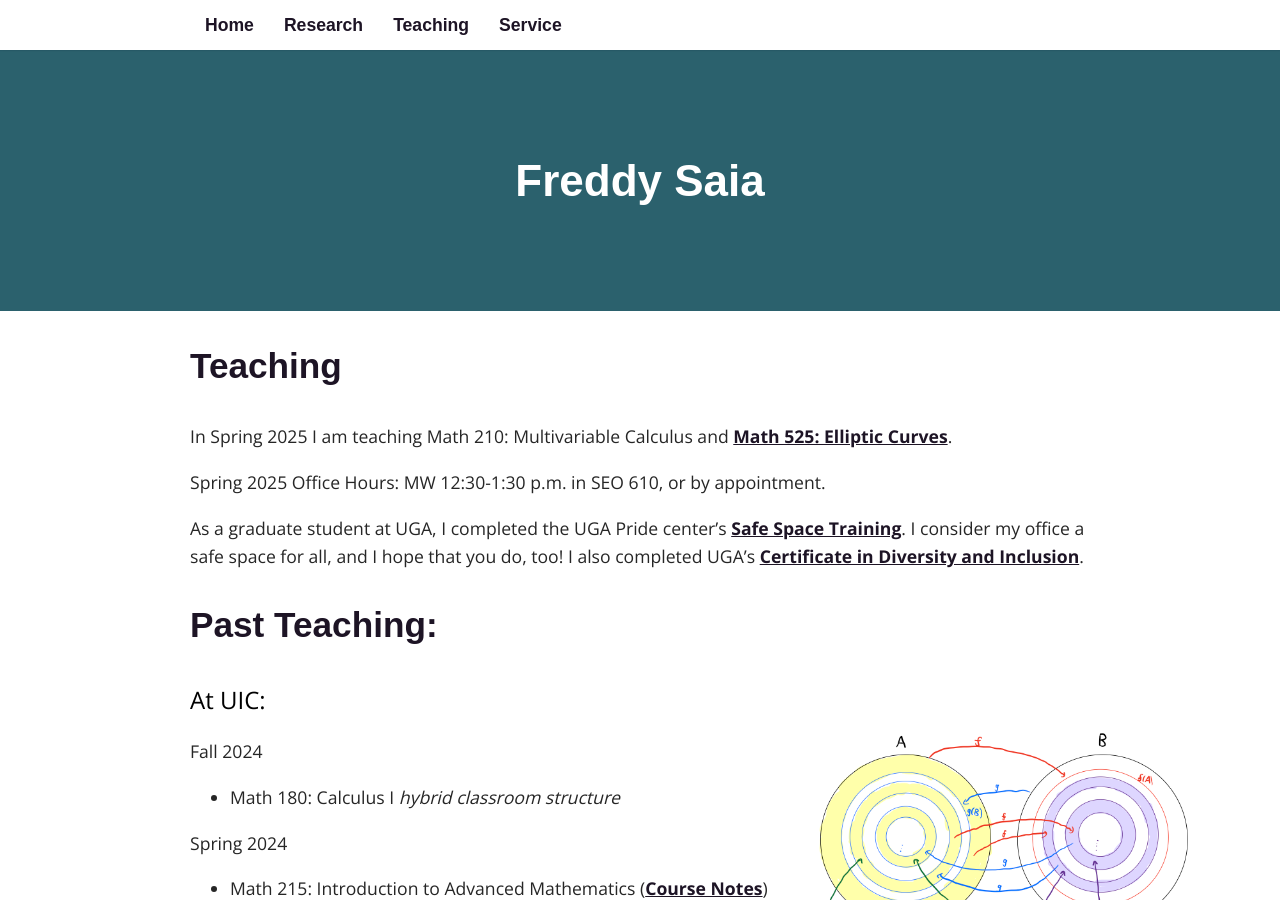
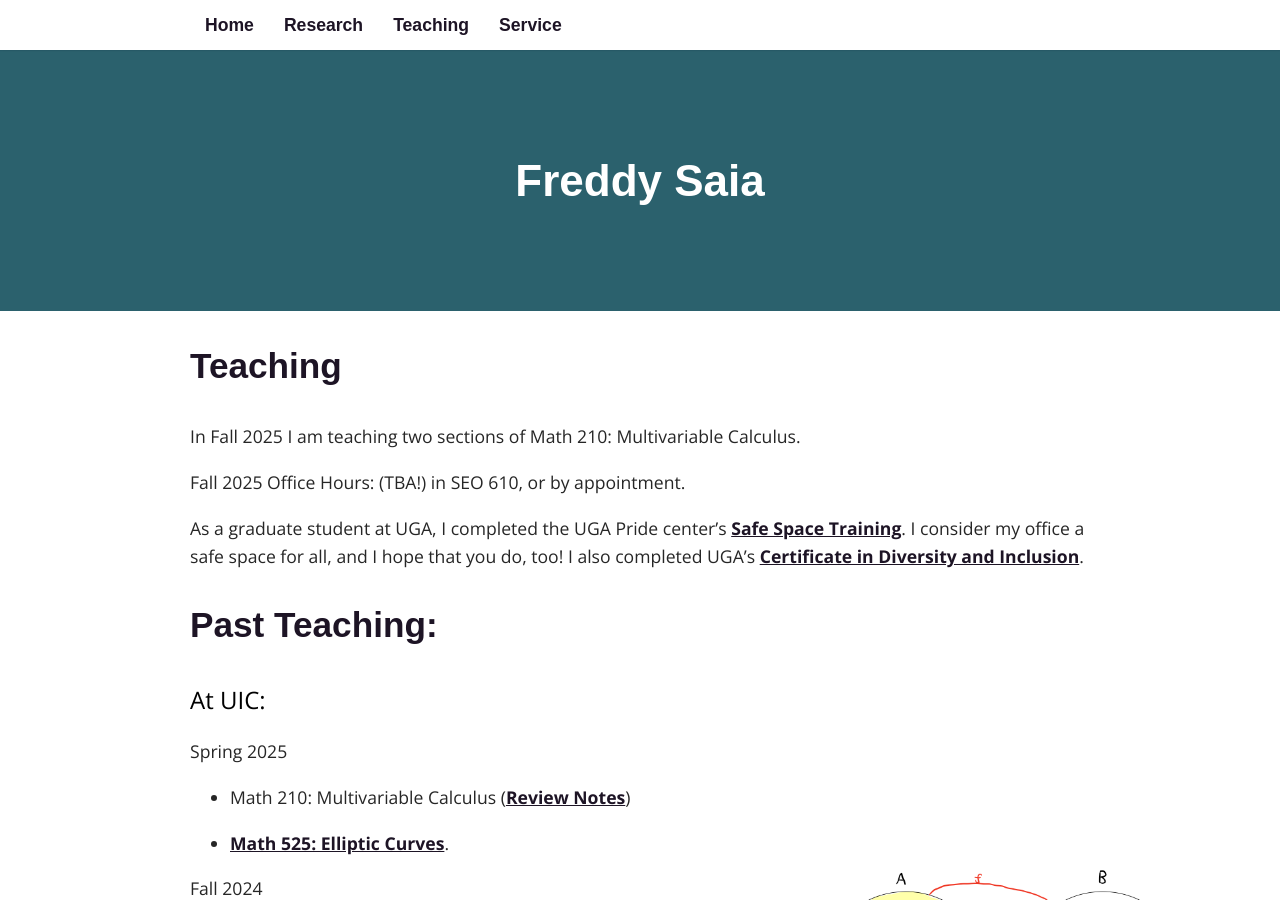
Before and after one commit to fsaia/site, a Jekyll site: the page built from _pages/03_teaching.md, in a window 1280 px wide and 900 px high. Built offline with Jekyll 4.4.1, drawn with Linux system fonts in a browser that asks for light colours; some web fonts are replaced.

Commit message:
Add files via upload

```diff
--- a/_pages/03_teaching.md
+++ b/_pages/03_teaching.md
@@ -5,9 +5,10 @@ title: Teaching
 permalink: /teaching/
 ---
 
-In Spring 2025 I am teaching Math 210: Multivariable Calculus and [Math 525: Elliptic Curves](https://fsaia.github.io/site/math_525/).
+In Fall 2025 I am teaching two sections of Math 210: Multivariable Calculus.
 
-Spring 2025 Office Hours: MW 12:30-1:30 p.m. in SEO 610, or by appointment.
+Fall 2025 Office Hours: (TBA!) in SEO 610, or by appointment.
+
 
 As a graduate student at UGA, I completed the UGA Pride center's [Safe Space Training](https://lgbtcenter.uga.edu/content_page/safe-space). I consider my office a safe space for all, and I hope that you do, too! I also completed UGA's [Certificate in Diversity and Inclusion](http://diversity.uga.edu/index.php/programs/article/cdi).
 
@@ -15,6 +16,12 @@ As a graduate student at UGA, I completed the UGA Pride center's [Safe Space Tra
 ## Past Teaching:
 
 <font size= "5"> <span style="color: black"> At UIC: </span> </font>
+
+Spring 2025
+
+* Math 210: Multivariable Calculus  ([Review Notes](https://drive.google.com/open?id=1HjOwl3FgefYl1q5MUiHU3fAJVW-L_2rX&usp=drive_fs))
+
+* [Math 525: Elliptic Curves](http://127.0.0.1:4000/math_525/).
 
 Fall 2024
 
```
Also changed, not shown: _pages/01_home.md (+2 -2 lines).
